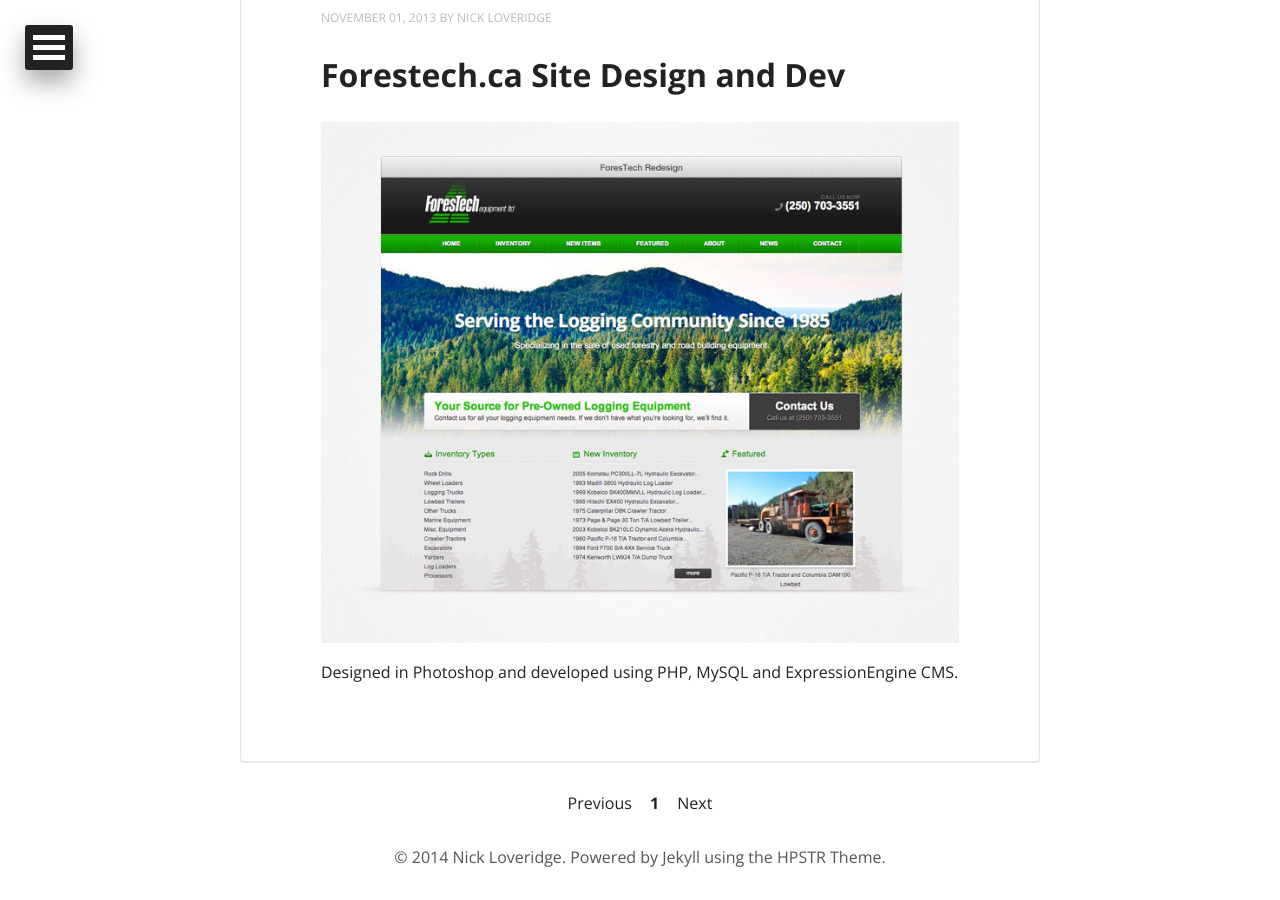
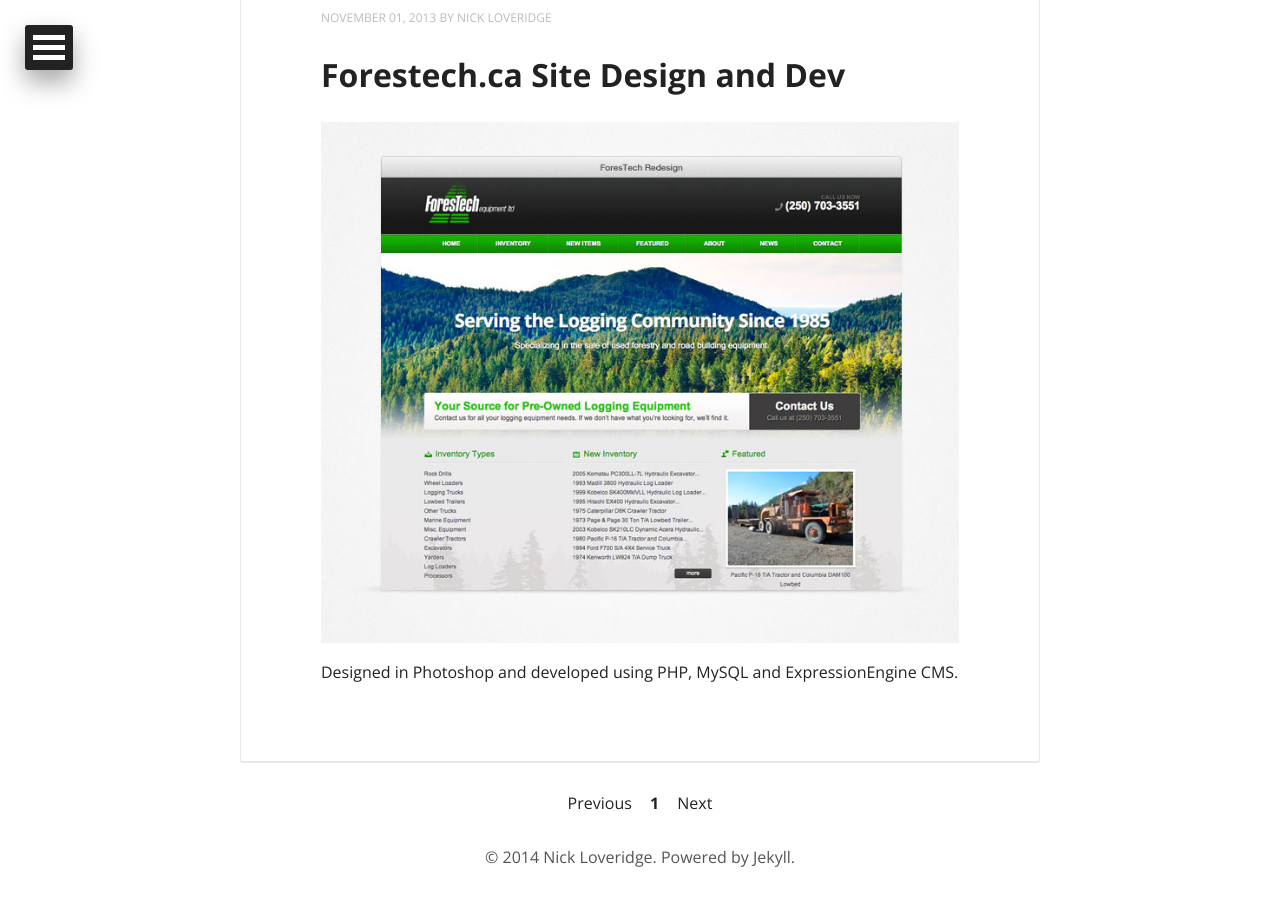
Before and after one commit to lovenick/lovenick.github.io, a Jekyll site: the page built from index.html, in a window 1280 px wide and 900 px high, scrolled down 1703 px. Built offline with Jekyll 4.4.1, drawn with Linux system fonts in a browser that asks for light colours; nearby versions of some CDN libraries; the list of posts is cut into pages by our own code.

Commit message:
removed HPSTR cred. Will be heavily customizing the theme

```diff
--- a/_includes/footer.html
+++ b/_includes/footer.html
@@ -1 +1 @@
-<span>&copy; {{ site.time | date: '%Y' }} {{ site.owner.name }}. Powered by <a href="http://jekyllrb.com">Jekyll</a> using the <a href="http://mademistakes.com/">HPSTR Theme</a>.</span>
+<span>&copy; {{ site.time | date: '%Y' }} {{ site.owner.name }}. Powered by <a href="http://jekyllrb.com">Jekyll</a>.</span>
```
